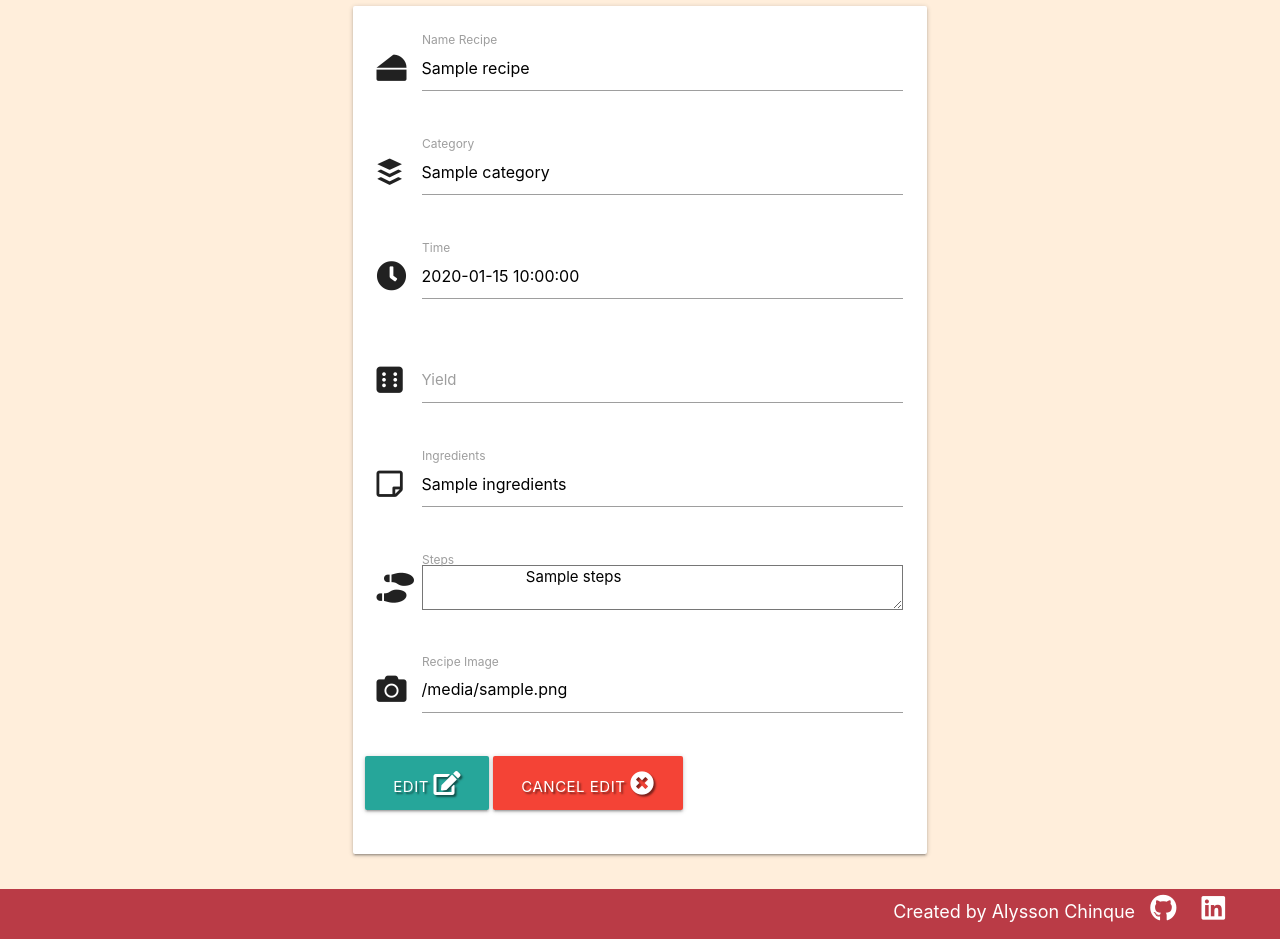
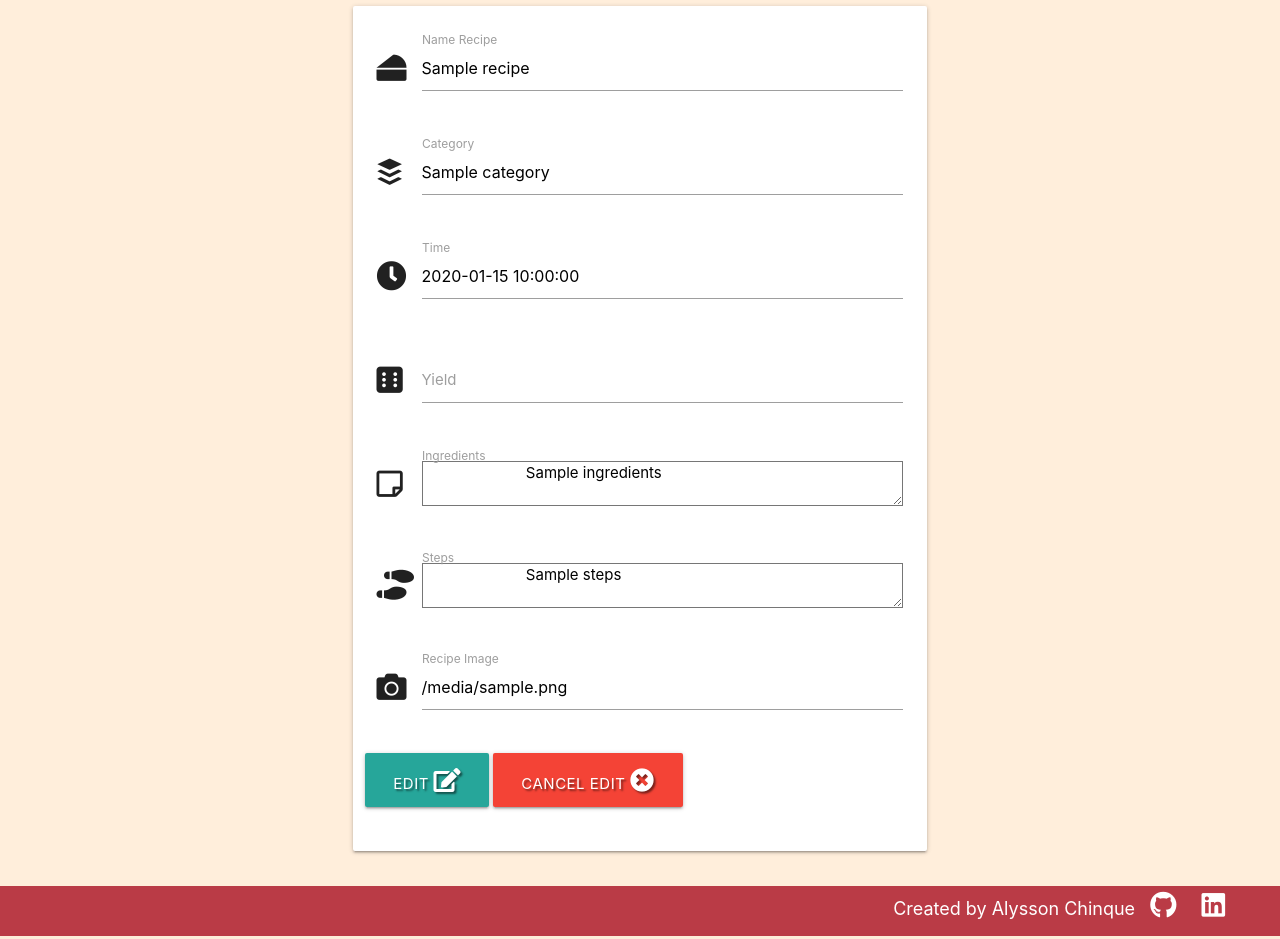
Before and after one commit to Code-Institute-Submissions/CookBook-29, a Flask app: template templates/pages/recipe.html in a window 1280 px wide. Shown: the part 180-1119 px from the top of the page. Run offline with Flask 2, Linux system fonts and the light colour scheme; the template is opened without the code that fills it: most values are stand-ins (such as "Sample title", 1, 10 or a date in 2020); some libraries are stand-ins or nearby versions; some web fonts are replaced.

Commit message:
Change input to textarea in ingredients.

```diff
--- a/templates/components/forms/recipe.html
+++ b/templates/components/forms/recipe.html
@@ -45,8 +45,11 @@
             <div class="row">
                 <div class="input-field col s12">
                     <i class="far fa-sticky-note prefix"></i>
-                    <input id="ingredients" name="ingredients" type="text" class="validate" required
-                        {% if add != True %} value="{{ recipe.ingredients }}" {% endif %}>
+                    <textarea class="textarea" id="ingredients" name="ingredients" type="text" class="validate" required>
+                        {% if add != True %}
+                            {{- recipe.ingredients -}}
+                        {% endif %}
+                    </textarea>
                     <label for="ingredients">Ingredients</label>
                 </div>
             </div>
@@ -54,7 +57,7 @@
             <div class="row">
                 <div class="input-field col s12">
                     <i class="fas fa-shoe-prints prefix"></i>
-                    <textarea id="steps" name="steps" type="text" class="validate" required>
+                    <textarea class="textarea" id="steps" name="steps" type="text" class="validate" required>
                         {% if add != True %}
                             {{- recipe.steps -}}
                         {% endif %}
```
